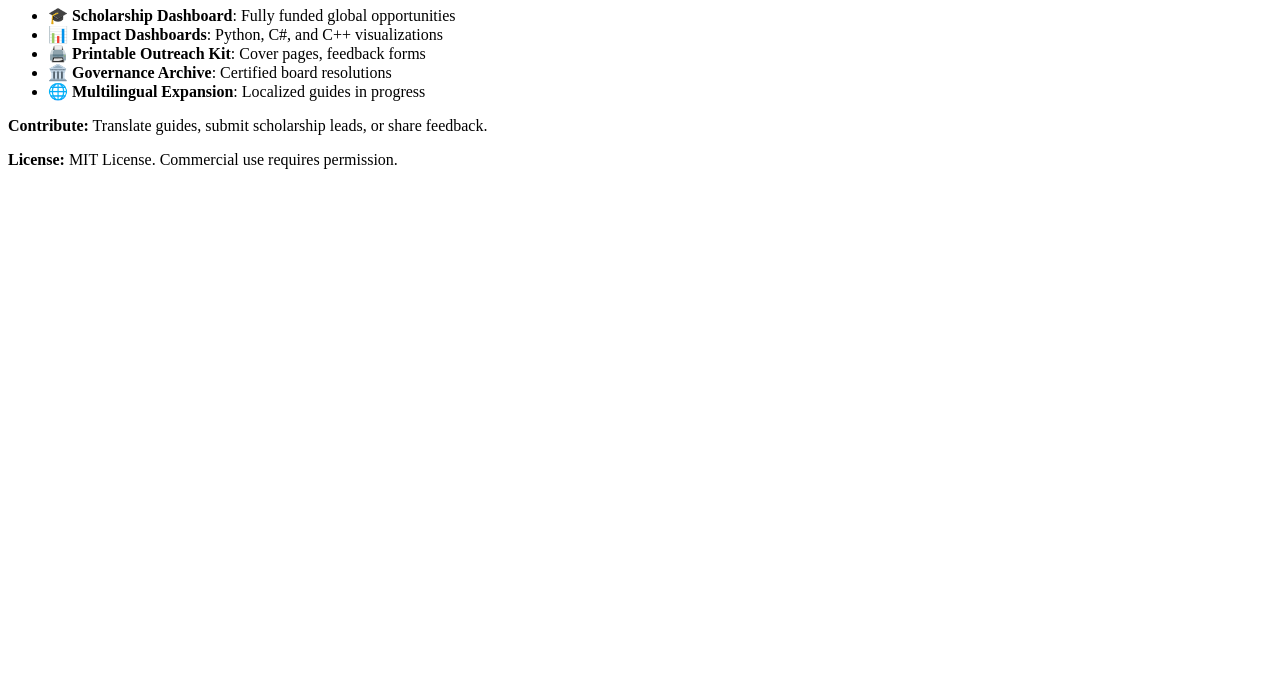
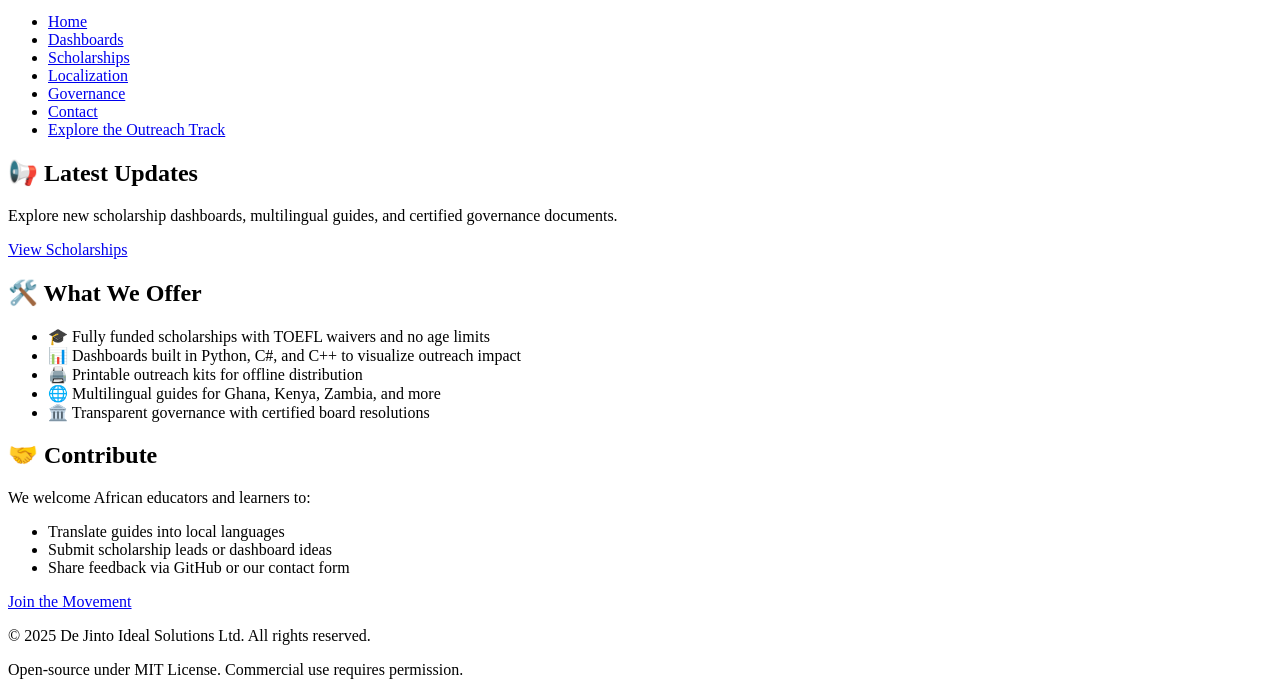
Before and after one commit to Dejis/dejinto-outreach-site, a plain HTML site: page index.html in a window 1280 px wide. Shown: the part 102-800 px from the top of the page. Drawn offline with Linux system fonts and the light colour scheme.

Commit message:
Update index.html
Update index page contents

```diff
--- a/index.html
+++ b/index.html
@@ -1,13 +1,68 @@
-<section id="readme">
-  <h2>🌍 De Jinto Outreach Website – Overview</h2>
-  <p><strong>Purpose:</strong> This site empowers African learners through tech education, digital literacy, and scholarship access. It hosts printable guides, dashboards, and multilingual resources for low-bandwidth communities.</p>
-  <ul>
-    <li>🎓 <strong>Scholarship Dashboard</strong>: Fully funded global opportunities</li>
-    <li>📊 <strong>Impact Dashboards</strong>: Python, C#, and C++ visualizations</li>
-    <li>🖨️ <strong>Printable Outreach Kit</strong>: Cover pages, feedback forms</li>
-    <li>🏛️ <strong>Governance Archive</strong>: Certified board resolutions</li>
-    <li>🌐 <strong>Multilingual Expansion</strong>: Localized guides in progress</li>
-  </ul>
-  <p><strong>Contribute:</strong> Translate guides, submit scholarship leads, or share feedback.</p>
-  <p><strong>License:</strong> MIT License. Commercial use requires permission.</p>
-</section>
+<!DOCTYPE html>
+<html lang="en">
+<head>
+  <meta charset="UTF-8" />
+  <meta name="viewport" content="width=device-width, initial-scale=1.0" />
+  <title>De Jinto Outreach Hub</title>
+  <link rel="stylesheet" href="styles.css" />
+</head>
+<body>
+
+  <!-- Header -->
+  <header>
+    <h1>🌍 De Jinto Outreach Hub</h1>
+    <p>Empowering African learners through tech education, digital literacy, and scholarship access.</p>
+    <nav>
+      <ul>
+        <li><a href="index.html">Home</a></li>
+        <li><a href="dashboards/python-impact.html">Dashboards</a></li>
+        <li><a href="guides/scholarships.html">Scholarships</a></li>
+        <li><a href="localization/index.html">Localization</a></li>
+        <li><a href="governance/board-resolutions.html">Governance</a></li>
+        <li><a href="contact/index.html">Contact</a></li>
+        <li><a href="https://dejis.github.io/de-jinto-dashboard/" target="_blank" rel="noopener noreferrer">Explore the Outreach Track</a></li>
+
+
+      </ul>
+    </nav>
+  </header>
+
+  <!-- Hero Section -->
+  <section id="hero">
+    <h2>📢 Latest Updates</h2>
+    <p>Explore new scholarship dashboards, multilingual guides, and certified governance documents.</p>
+    <a href="guides/scholarships.html" class="cta-button">View Scholarships</a>
+  </section>
+
+  <!-- Features Section -->
+  <section id="features">
+    <h2>🛠️ What We Offer</h2>
+    <ul>
+      <li>🎓 Fully funded scholarships with TOEFL waivers and no age limits</li>
+      <li>📊 Dashboards built in Python, C#, and C++ to visualize outreach impact</li>
+      <li>🖨️ Printable outreach kits for offline distribution</li>
+      <li>🌐 Multilingual guides for Ghana, Kenya, Zambia, and more</li>
+      <li>🏛️ Transparent governance with certified board resolutions</li>
+    </ul>
+  </section>
+
+  <!-- Contributor Section -->
+  <section id="contribute">
+    <h2>🤝 Contribute</h2>
+    <p>We welcome African educators and learners to:</p>
+    <ul>
+      <li>Translate guides into local languages</li>
+      <li>Submit scholarship leads or dashboard ideas</li>
+      <li>Share feedback via GitHub or our contact form</li>
+    </ul>
+    <a href="contact/index.html" class="cta-button">Join the Movement</a>
+  </section>
+
+  <!-- Footer -->
+  <footer>
+    <p>&copy; 2025 De Jinto Ideal Solutions Ltd. All rights reserved.</p>
+    <p>Open-source under MIT License. Commercial use requires permission.</p>
+  </footer>
+
+</body>
+</html>
```
